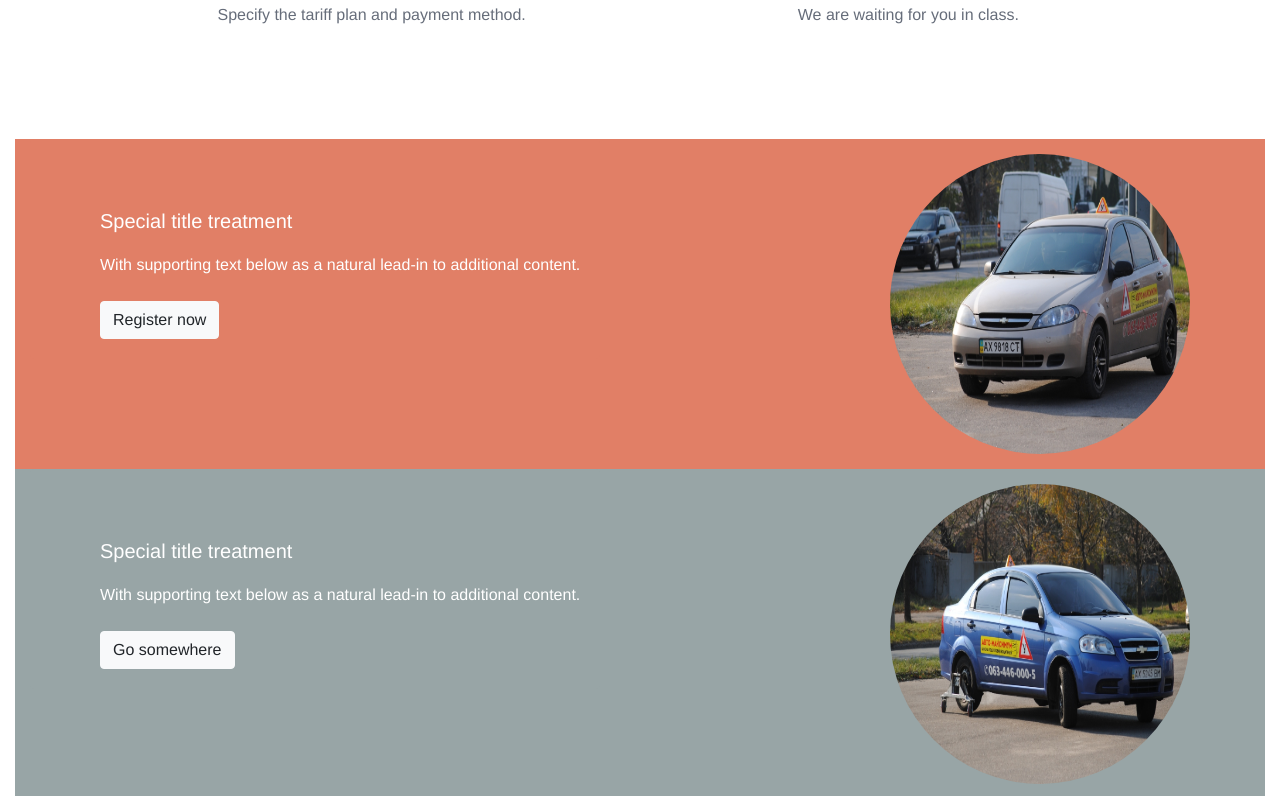
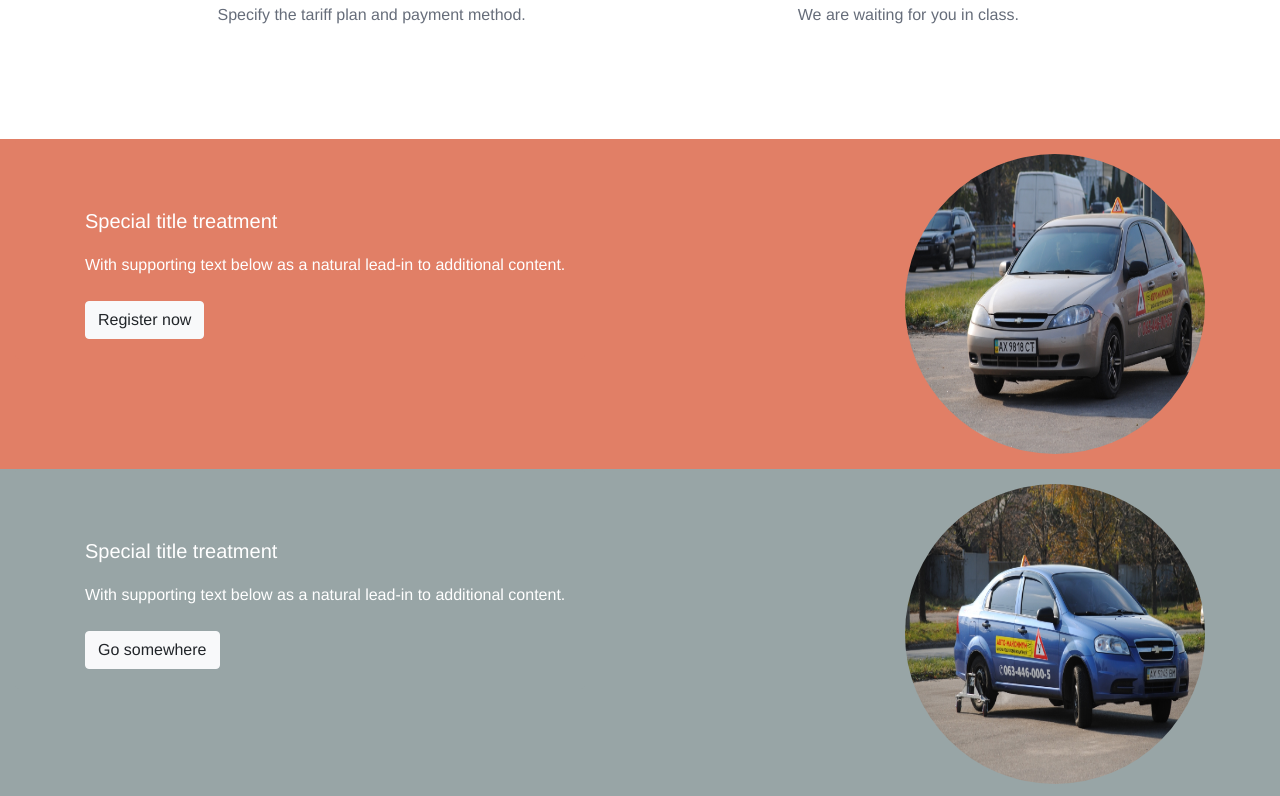
Before and after one commit to Laguna1/My-Capstone-HTML-CSS-project, a plain HTML site: page index.html in a window 1280 px wide. Shown: the part 1240-2036 px from the top of the page. Drawn offline with nearby package versions, Linux system fonts and the light colour scheme.

Commit message:
fixed section stripe

```diff
--- a/index.html
+++ b/index.html
@@ -149,7 +149,7 @@
       </div>
     </section>
     <section class="stripes">
-      <div class="container-fluid mp-0">
+      <div class="container-fluid m-0 p-0">
      <div class="rose col-12 d-flex justify-content-between text-center text-sm-center text-md-left text-lg-left">
         <div>
           <div class="card card-1">
```
Also changed, not shown: assets/screencapture-1440px-size.png (added), assets/screencapture-tablet-size.png (added), 2 other files.
